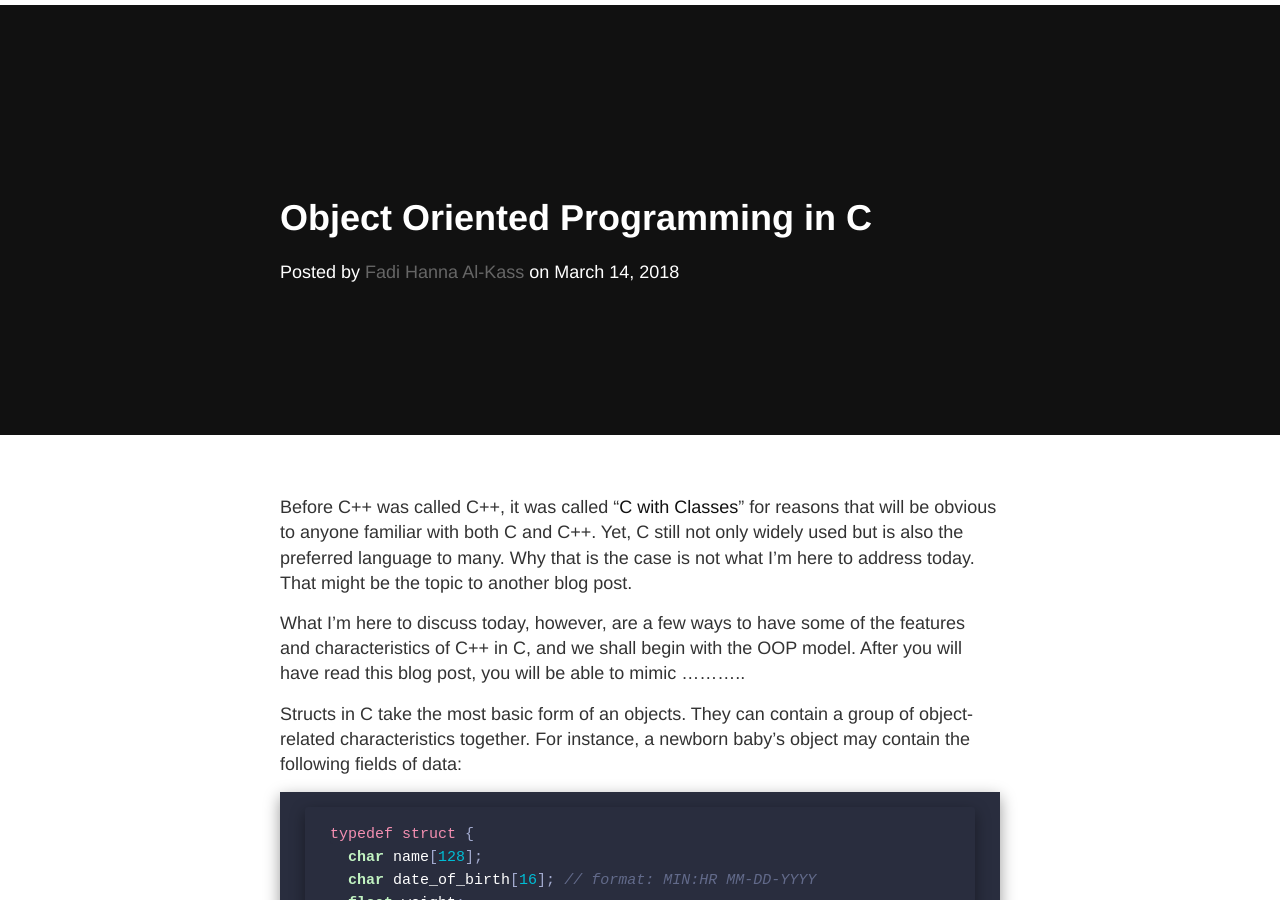
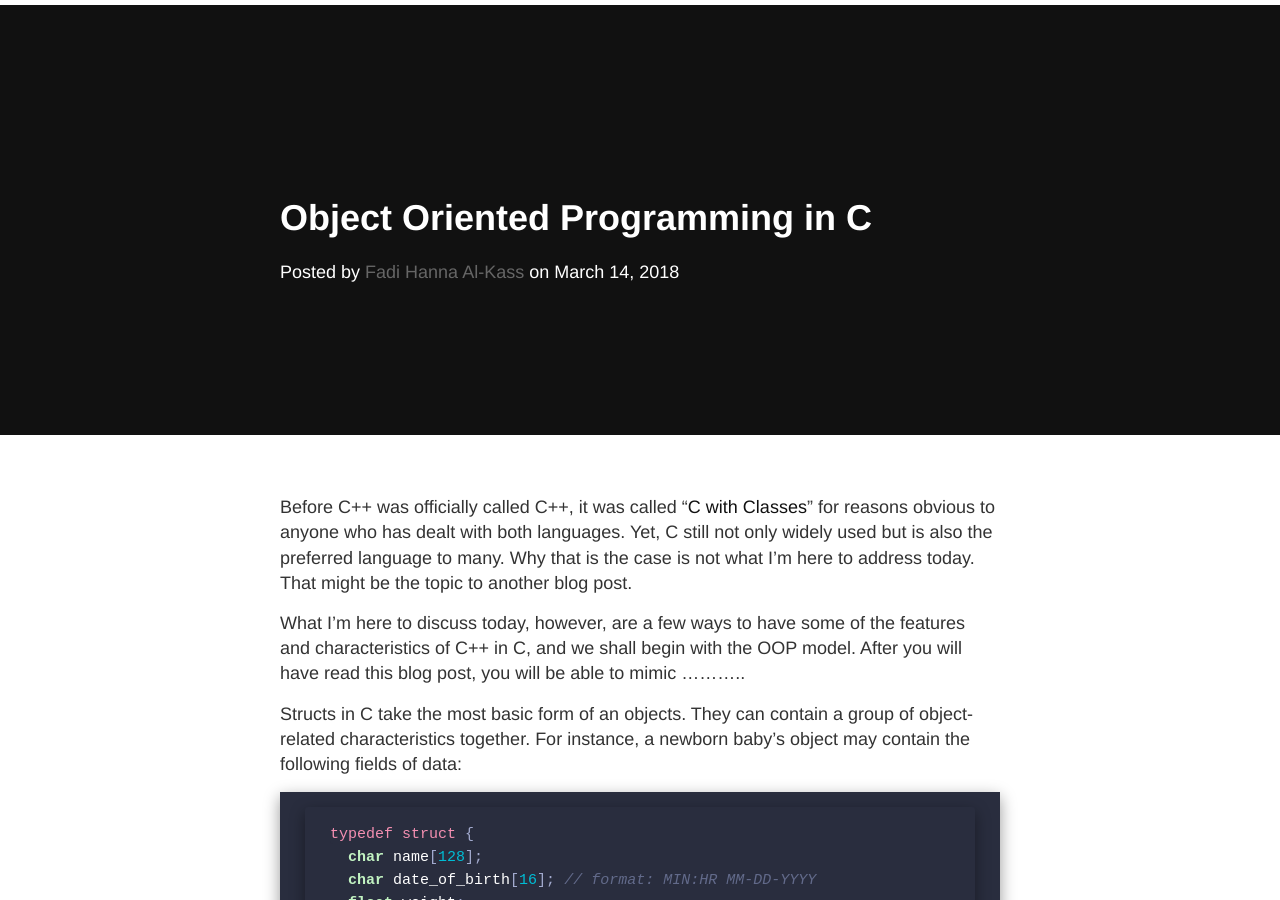
Before and after one commit to IQDevs/blog, a Jekyll site: the page built from _posts/2018-03-14-Object Oriented Programming in C.markdown, in a window 1280 px wide and 900 px high. Built offline with Jekyll 4.4.1, drawn with Linux system fonts in a browser that asks for light colours; nearby versions of some CDN libraries; comment, search, counter and statistics services are not loaded.

Commit message:
Update 2018-03-14-Object Oriented Programming in C.markdown

```diff
--- a/_posts/2018-03-14-Object Oriented Programming in C.markdown
+++ b/_posts/2018-03-14-Object Oriented Programming in C.markdown
@@ -7,7 +7,7 @@ author: Fadi Hanna Al-Kass
 handle: https://github.com/alkass
 ---
 
-Before C++ was called C++, it was called "[C with Classes](http://www.cplusplus.com/info/history/)" for reasons that will be obvious to anyone familiar with both C and C++. Yet, C still not only widely used but is also the preferred language to many. Why that is the case is not what I'm here to address today. That might be the topic to another blog post.
+Before C++ was officially called C++, it was called "[C with Classes](http://www.cplusplus.com/info/history/)" for reasons obvious to anyone who has dealt with both languages. Yet, C still not only widely used but is also the preferred language to many. Why that is the case is not what I'm here to address today. That might be the topic to another blog post.
 
 What I'm here to discuss today, however, are a few ways to have some of the features and characteristics of C++ in C, and we shall begin with the OOP model. After you will have read this blog post, you will be able to mimic ...........
 
```
